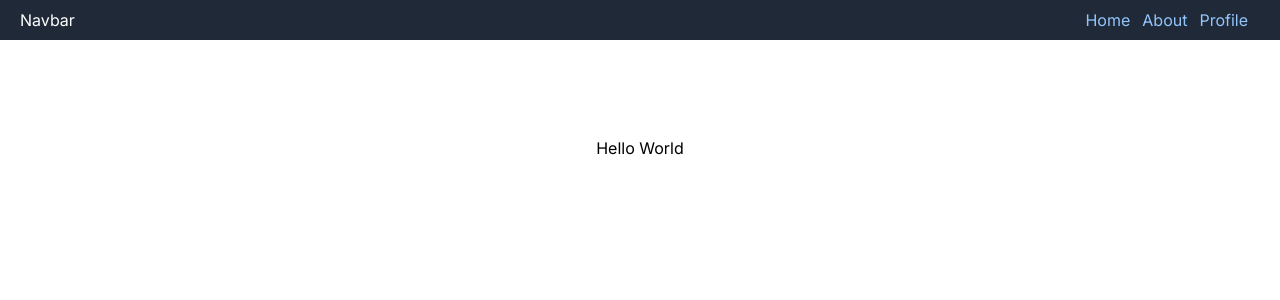
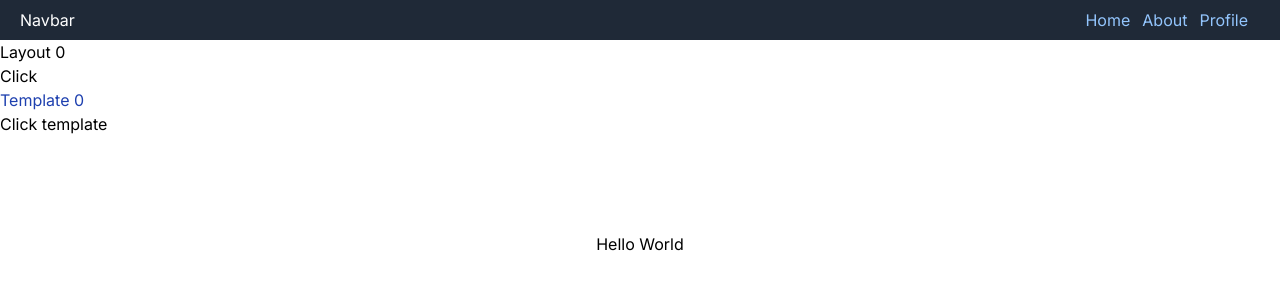
Before and after one commit to danimisme/Belajar-NextJS-App-Router, a Next.js app: page / in a window 1280 px wide. Shown: the top 300 px of the page. Built offline with nearby package versions, Linux system fonts and the light colour scheme.

Commit message:
Layout and Template

```diff
--- /dev/null
+++ b/src/app/about/layout.tsx
@@ -0,0 +1,18 @@
+export default function AboutLayout({
+  children,
+}: {
+  children: React.ReactNode;
+}) {
+  return (
+    <>
+      <nav className="fixed right-0 top-10 z-10 h-screen w-60 bg-gray-800">
+        <ul className="text-white p-5">
+          <li>Home</li>
+          <li>About</li>
+          <li>Profile</li>
+        </ul>
+      </nav>
+      <div>{children}</div>
+    </>
+  );
+}
--- /dev/null
+++ b/src/app/about/profile/layout.tsx
@@ -0,0 +1,12 @@
+export default function ProfileLayout({
+  children,
+}: {
+  children: React.ReactNode;
+}) {
+  return (
+    <>
+      <h1>Title</h1>
+      {children}
+    </>
+  );
+}
--- a/src/app/layout.tsx
+++ b/src/app/layout.tsx
@@ -1,24 +1,30 @@
+"use client";
 import "./globals.css";
 import type { Metadata } from "next";
 import { Inter } from "next/font/google";
 import Navbar from "./Navbar";
+import { useState } from "react";
 
 const inter = Inter({ subsets: ["latin"] });
 
-export const metadata: Metadata = {
-  title: "Create Next App",
-  description: "Generated by create next app",
-};
+// export const metadata: Metadata = {
+//   title: "Create Next App",
+//   description: "Generated by create next app",
+// };
 
 export default function RootLayout({
   children,
 }: {
   children: React.ReactNode;
 }) {
+  const [count, setCount] = useState(0);
+
   return (
     <html lang="en">
       <body className={inter.className}>
         <Navbar />
+        <div>Layout {count}</div>
+        <button onClick={() => setCount(count + 1)}>Click</button>
         {children}
       </body>
     </html>
--- /dev/null
+++ b/src/app/template.tsx
@@ -0,0 +1,13 @@
+"use client";
+import { useState } from "react";
+
+export default function Template({ children }: { children: React.ReactNode }) {
+  const [count, setCount] = useState(0);
+  return (
+    <div>
+      <h1 className="text-blue-800">Template {count}</h1>
+      <button onClick={() => setCount(count + 1)}>Click template</button>
+      {children}
+    </div>
+  );
+}
```
